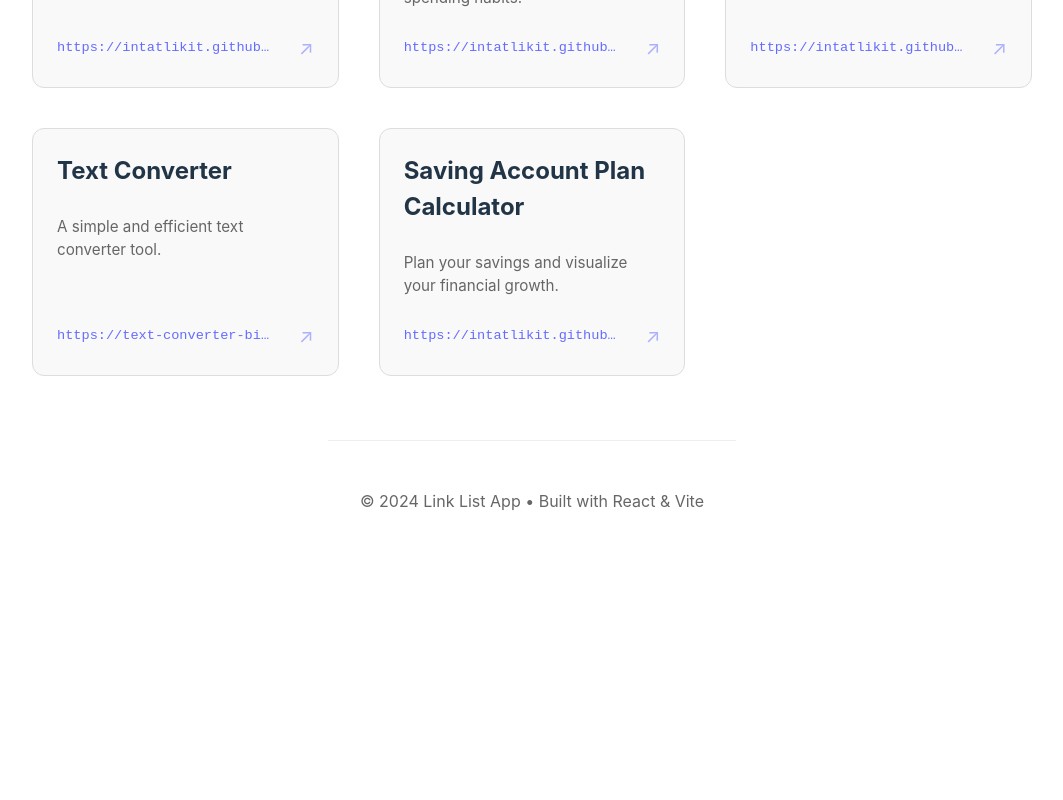
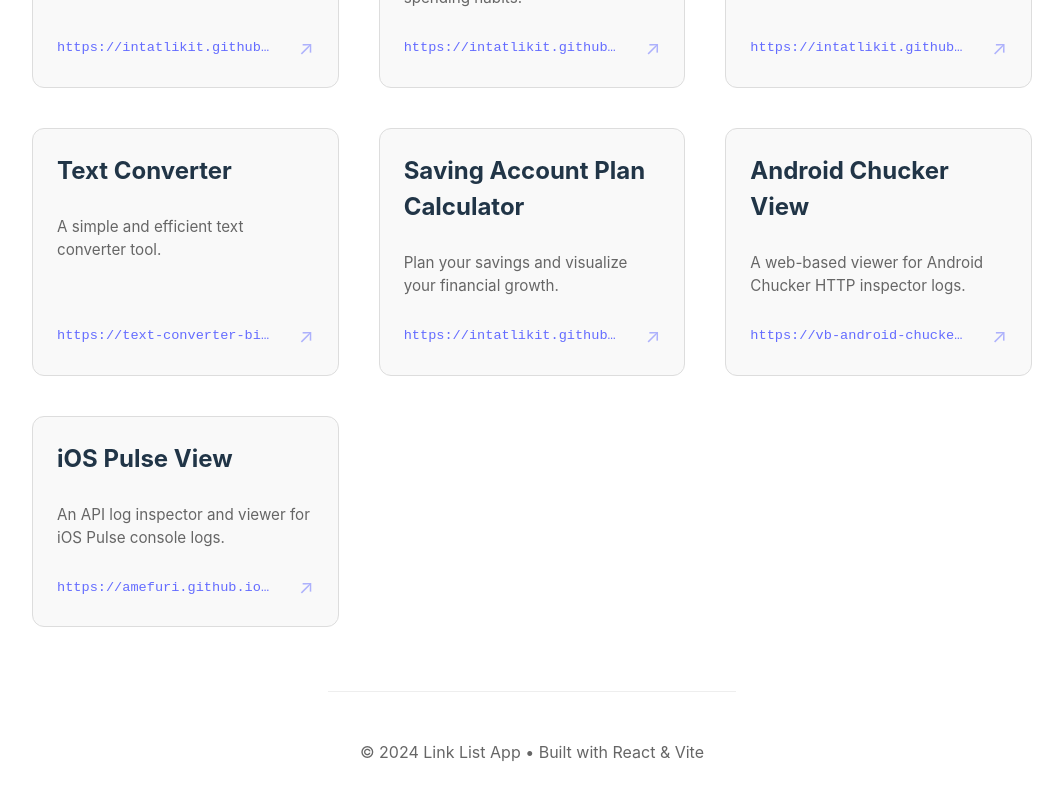
Before and after one commit to intatlikit/web-link-list, a React (Vite) app: page / in a window 1280 px wide. Shown: the part 434-1234 px from the top of the page, without its empty margins (108-1171 px from the left). Before the commit the page ends 1059 px from the top, so only its background shows below. Built offline with nearby package versions, Linux system fonts and the light colour scheme.

Commit message:
Add Android Chucker View and iOS Pulse View to links

```diff
--- a/src/data/links.ts
+++ b/src/data/links.ts
@@ -30,5 +30,17 @@ export const links: LinkItem[] = [
     title: 'Saving Account Plan Calculator',
     url: 'https://intatlikit.github.io/saving_account_plan_calculator/',
     description: 'Plan your savings and visualize your financial growth.'
+  },
+  {
+    id: '6',
+    title: 'Android Chucker View',
+    url: 'https://vb-android-chucker-viewer.web.app/',
+    description: 'A web-based viewer for Android Chucker HTTP inspector logs.'
+  },
+  {
+    id: '7',
+    title: 'iOS Pulse View',
+    url: 'https://amefuri.github.io/zloggerlens/',
+    description: 'An API log inspector and viewer for iOS Pulse console logs.'
   }
 ];
```
